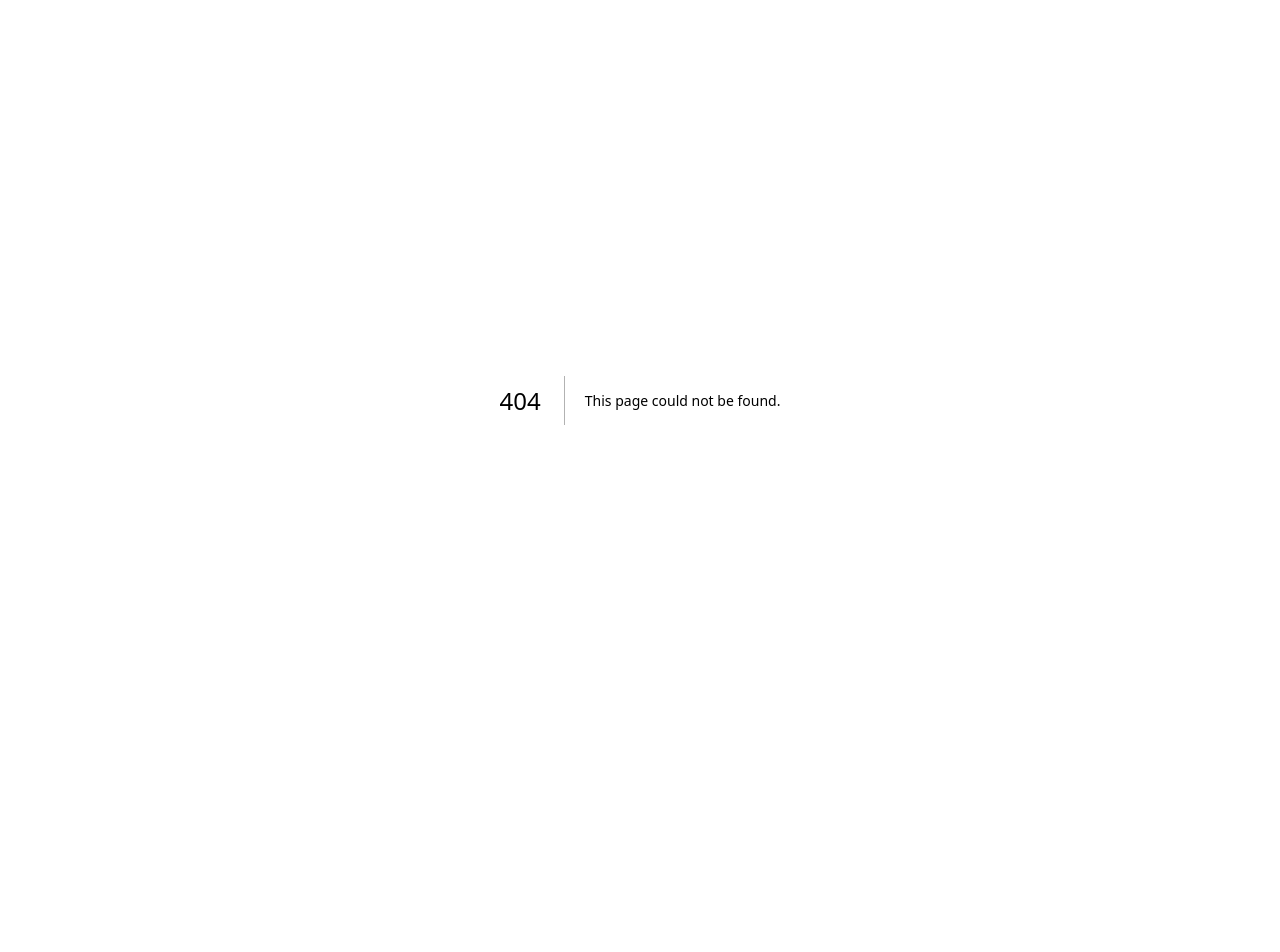
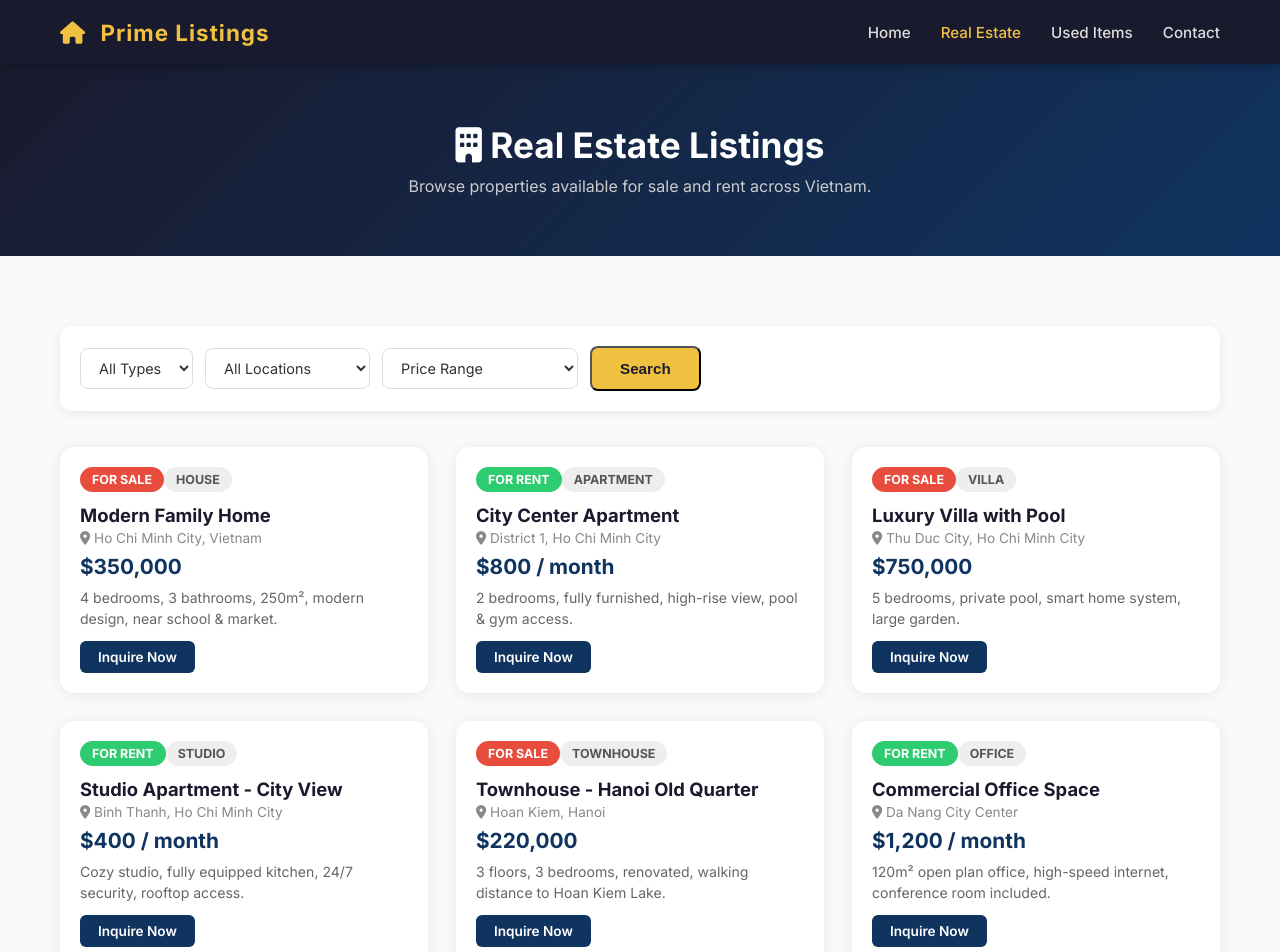
Before and after one commit to dphung88/real-estate-marketplace, a Next.js app: page /real-estate in a window 1280 px wide. Before the commit this address had no page. Shown: the top 952 px of the page. Before the commit the page ends 800 px from the top, so only its background shows below. Built offline with nearby package versions, Linux system fonts and the light colour scheme.

Commit message:
Add app/real-estate/page.js

```diff
--- /dev/null
+++ b/app/real-estate/page.js
@@ -0,0 +1,117 @@
+import Link from 'next/link';
+import Navbar from '../components/Navbar';
+import Footer from '../components/Footer';
+
+export const metadata = {
+  title: 'Real Estate Listings - Prime Listings',
+};
+
+export default function RealEstatePage() {
+  return (
+    <>
+      <Navbar />
+
+      {/* PAGE HEADER */}
+      <section className="page-header">
+        <div className="container">
+          <h1><i className="fa-solid fa-building"></i> Real Estate Listings</h1>
+          <p>Browse properties available for sale and rent across Vietnam.</p>
+        </div>
+      </section>
+
+      {/* FILTER + LISTINGS */}
+      <section className="section">
+        <div className="container">
+          <div className="filter-bar">
+            <div className="filter-group">
+              <select className="filter-select">
+                <option value="">All Types</option>
+                <option value="sale">For Sale</option>
+                <option value="rent">For Rent</option>
+              </select>
+              <select className="filter-select">
+                <option value="">All Locations</option>
+                <option value="hcm">Ho Chi Minh City</option>
+                <option value="hanoi">Hanoi</option>
+                <option value="danang">Da Nang</option>
+              </select>
+              <select className="filter-select">
+                <option value="">Price Range</option>
+                <option value="low">Under $100,000</option>
+                <option value="mid">$100,000 - $300,000</option>
+                <option value="high">Above $300,000</option>
+              </select>
+              <button className="btn btn-primary">Search</button>
+            </div>
+          </div>
+
+          <div className="listings-grid">
+
+            <article className="listing-card">
+              <span className="badge badge-sale">For Sale</span>
+              <span className="badge badge-type">House</span>
+              <h3>Modern Family Home</h3>
+              <p className="listing-loc"><i className="fa-solid fa-location-dot"></i> Ho Chi Minh City, Vietnam</p>
+              <p className="listing-price">$350,000</p>
+              <p className="listing-desc">4 bedrooms, 3 bathrooms, 250m², modern design, near school &amp; market.</p>
+              <Link href="/contact" className="btn-sm">Inquire Now</Link>
+            </article>
+
+            <article className="listing-card">
+              <span className="badge badge-rent">For Rent</span>
+              <span className="badge badge-type">Apartment</span>
+              <h3>City Center Apartment</h3>
+              <p className="listing-loc"><i className="fa-solid fa-location-dot"></i> District 1, Ho Chi Minh City</p>
+              <p className="listing-price">$800 / month</p>
+              <p className="listing-desc">2 bedrooms, fully furnished, high-rise view, pool &amp; gym access.</p>
+              <Link href="/contact" className="btn-sm">Inquire Now</Link>
+            </article>
+
+            <article className="listing-card">
+              <span className="badge badge-sale">For Sale</span>
+              <span className="badge badge-type">Villa</span>
+              <h3>Luxury Villa with Pool</h3>
+              <p className="listing-loc"><i className="fa-solid fa-location-dot"></i> Thu Duc City, Ho Chi Minh City</p>
+              <p className="listing-price">$750,000</p>
+              <p className="listing-desc">5 bedrooms, private pool, smart home system, large garden.</p>
+              <Link href="/contact" className="btn-sm">Inquire Now</Link>
+            </article>
+
+            <article className="listing-card">
+              <span className="badge badge-rent">For Rent</span>
+              <span className="badge badge-type">Studio</span>
+              <h3>Studio Apartment - City View</h3>
+              <p className="listing-loc"><i className="fa-solid fa-location-dot"></i> Binh Thanh, Ho Chi Minh City</p>
+              <p className="listing-price">$400 / month</p>
+              <p className="listing-desc">Cozy studio, fully equipped kitchen, 24/7 security, rooftop access.</p>
+              <Link href="/contact" className="btn-sm">Inquire Now</Link>
+            </article>
+
+            <article className="listing-card">
+              <span className="badge badge-sale">For Sale</span>
+              <span className="badge badge-type">Townhouse</span>
+              <h3>Townhouse - Hanoi Old Quarter</h3>
+              <p className="listing-loc"><i className="fa-solid fa-location-dot"></i> Hoan Kiem, Hanoi</p>
+              <p className="listing-price">$220,000</p>
+              <p className="listing-desc">3 floors, 3 bedrooms, renovated, walking distance to Hoan Kiem Lake.</p>
+              <Link href="/contact" className="btn-sm">Inquire Now</Link>
+            </article>
+
+            <article className="listing-card">
+              <span className="badge badge-rent">For Rent</span>
+              <span className="badge badge-type">Office</span>
+              <h3>Commercial Office Space</h3>
+              <p className="listing-loc"><i className="fa-solid fa-location-dot"></i> Da Nang City Center</p>
+              <p className="listing-price">$1,200 / month</p>
+              <p className="listing-desc">120m² open plan office, high-speed internet, conference room included.</p>
+              <Link href="/contact" className="btn-sm">Inquire Now</Link>
+            </article>
+
+          </div>
+        </div>
+      </section>
+
+      <Footer />
+    </>
+  );
+}
```
